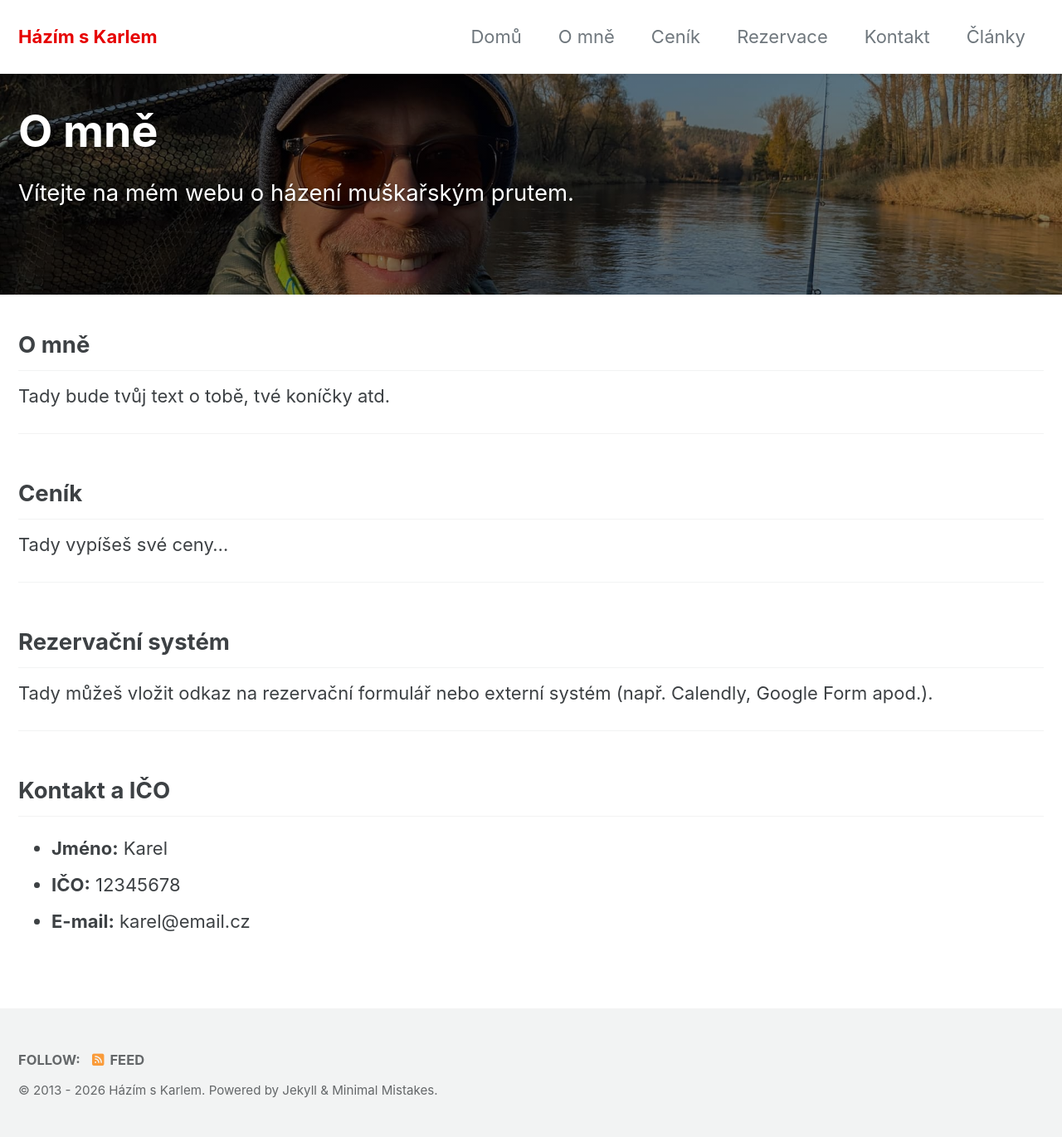
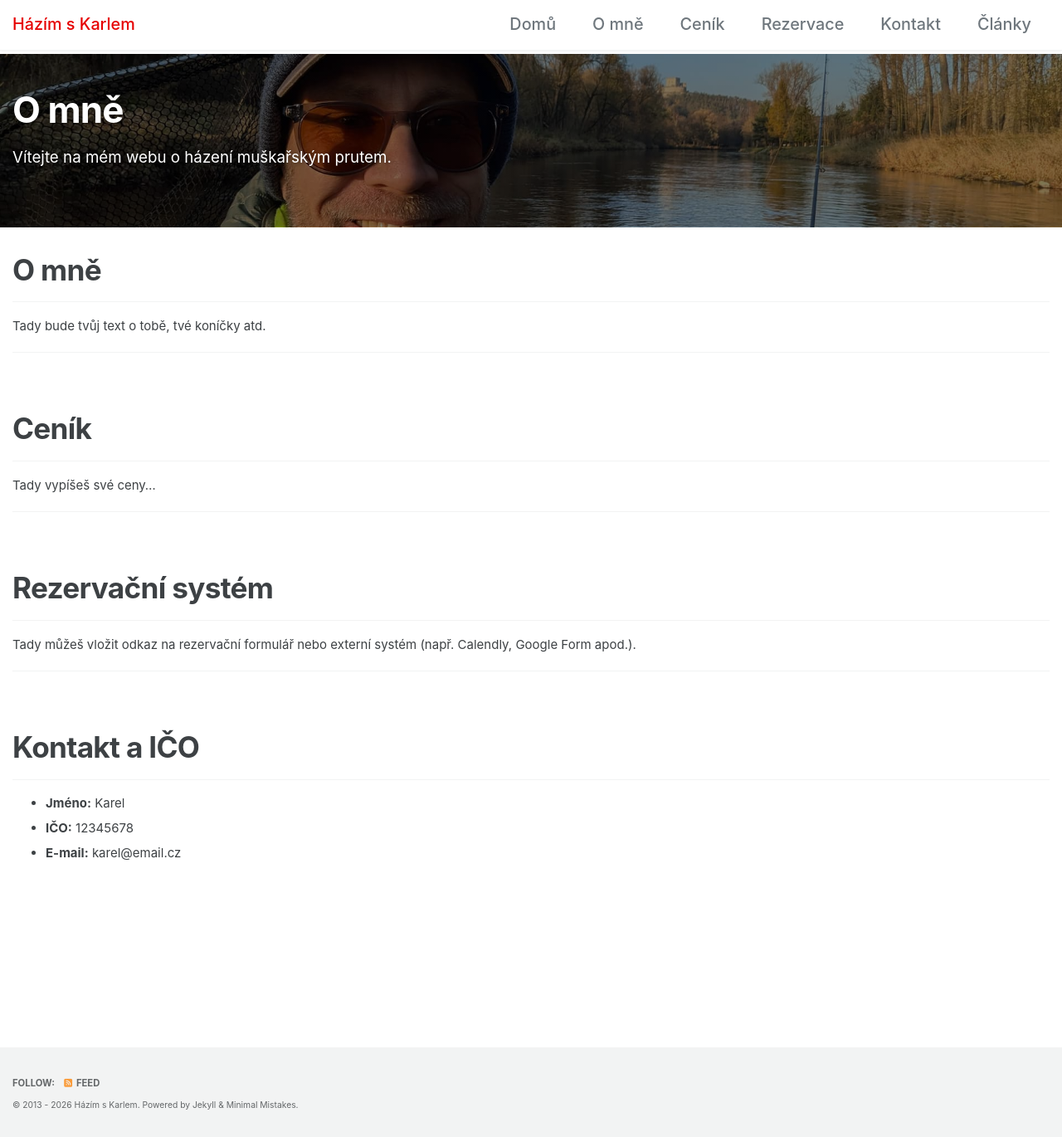
Before and after one commit to hazimskarlem/hazimskarlem.github.io, a Jekyll site: the page built from index.md, in a window 1280 px wide and 1370 px high. Shown: the whole window at 83% size. Built offline with Jekyll 4.4.1, drawn with Linux system fonts in a browser that asks for light colours; cached includes are drawn as plain includes; our own code applies the rules of GitHub Pages for plain Markdown files.

Commit message:
Update main.scss

```diff
--- a/assets/css/main.scss
+++ b/assets/css/main.scss
@@ -76,3 +76,30 @@
   outline: none !important;
   box-shadow: none !important;
 }
+
+/* ==========================================================
+   ÚPRAVA VELIKOSTI PÍSMA
+   ========================================================== */
+
+/* 1. Zmenšení celkového základního textu na webu (výchozí je většinou kolem 16px) */
+body {
+  font-size: 15px !important; /* Můžeš zkusit i 14.5px, kdyby to bylo pořád velké */
+}
+
+/* 2. Zmenšení písma v horním menu (včetně odkazu na název webu) */
+.masthead__menu-item,
+.greedy-nav .visible-links a,
+.site-title {
+  font-size: 0.9rem !important; /* Lehce menší, elegantnější */
+  font-weight: 500; /* Jemnější tloušťka písma, ať to nepůsobí moc robustně */
+}
+
+/* 3. Zmenšení a zjemnění nadpisů (h1, h2, h3), aby nebyly tak obrovské */
+.page__title,
+h1, h2, h3 {
+  letter-spacing: -0.02em; /* Mírné přitažení písmen k sobě (moderní vzhled) */
+}
+
+h1 { font-size: 2rem !important; }
+h2 { font-size: 1.6rem !important; }
+h3 { font-size: 1.3rem !important; }
```
